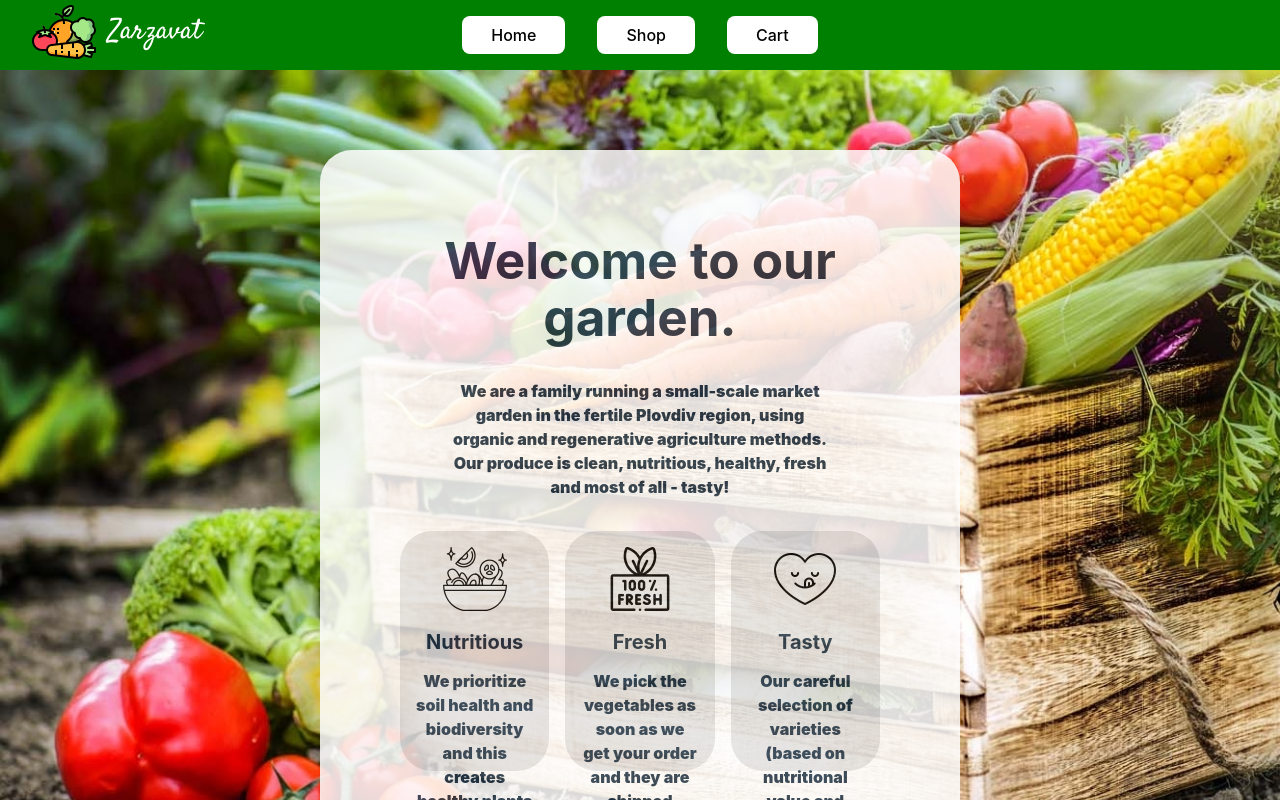
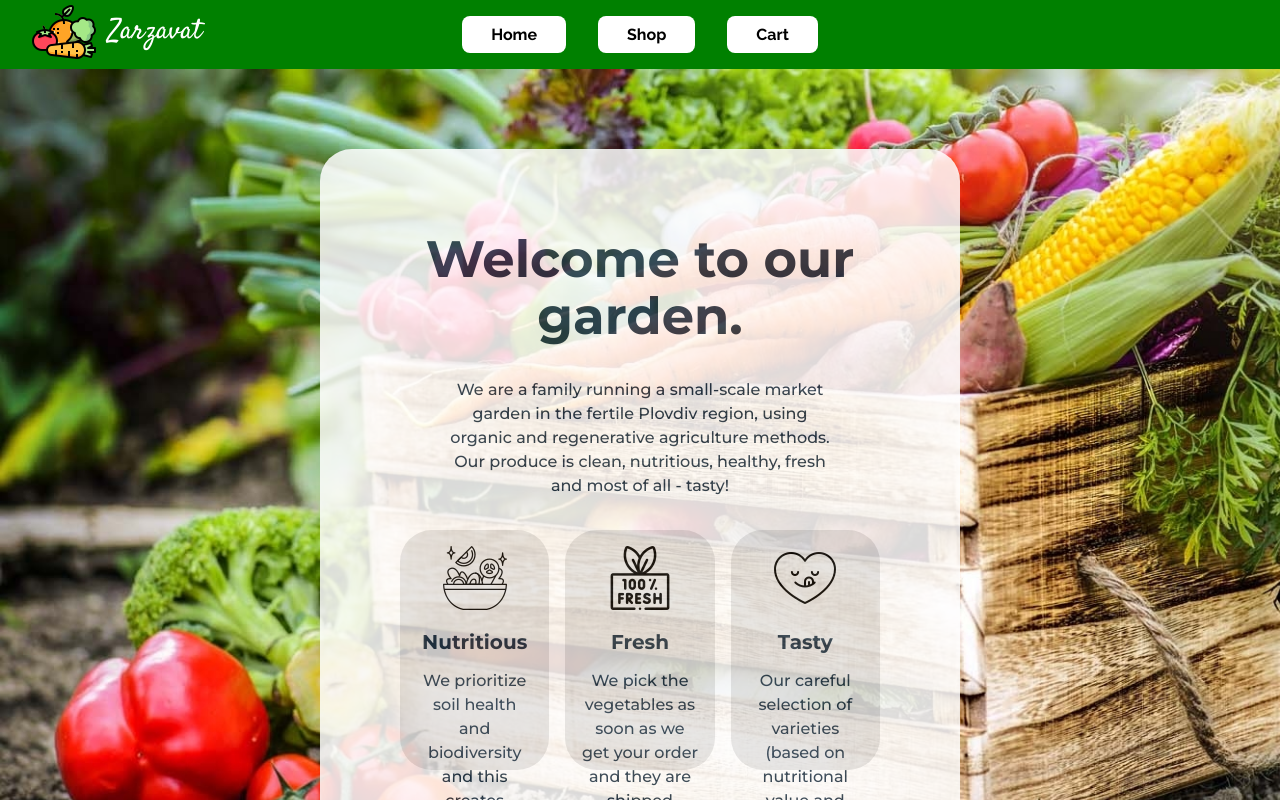
Before and after one commit to dobrqka/shopping-cart, a React (Vite) app: page / in a window 1280 px wide. Shown: the top 800 px of the page. Built offline with nearby package versions, Linux system fonts and the light colour scheme.

Commit message:
Add fonts

```diff
--- a/index.html
+++ b/index.html
@@ -20,6 +20,10 @@
       href="https://fonts.googleapis.com/css2?family=Montserrat:ital,wght@0,100..900;1,100..900&display=swap"
       rel="stylesheet"
     />
+    <link
+      href="https://fonts.googleapis.com/css2?family=Raleway:ital,wght@0,100..900;1,100..900&display=swap"
+      rel="stylesheet"
+    />
   </head>
   <body>
     <div id="root"></div>
--- a/src/styles/cart/Cart.css
+++ b/src/styles/cart/Cart.css
@@ -7,10 +7,13 @@
   background-size: fill;
   background-position: center;
   background-attachment: fixed;
+  font-family: "Montserrat", sans-serif;
+  font-optical-sizing: auto;
+  font-style: normal;
 }
 
 .cart .back-button {
-  z-index: 1;
+  z-index: 2;
 }
 
 .cart h1 {
--- a/src/styles/cart/PriceCalculator.css
+++ b/src/styles/cart/PriceCalculator.css
@@ -5,6 +5,7 @@
   margin: 1.5rem;
   border-radius: 8px;
   font-size: 1.25rem;
+  align-items: center;
 }
 
 .price-calculator *:nth-child(n) {
--- a/src/styles/home/BulletItem.css
+++ b/src/styles/home/BulletItem.css
@@ -8,3 +8,7 @@
 .bullet-item h1 {
   font-size: 1.25rem;
 }
+
+.bullet-item p {
+  font-weight: 500;
+}
--- a/src/styles/home/Home.css
+++ b/src/styles/home/Home.css
@@ -7,6 +7,9 @@
   background-repeat: no-repeat;
   background-size: cover;
   text-align: center;
+  font-family: "Montserrat", sans-serif;
+  font-optical-sizing: auto;
+  font-style: normal;
 }
 
 .home-modal {
@@ -19,4 +22,5 @@
 
 .home-modal > p {
   padding: 0 15%;
+  font-weight: 500;
 }
--- a/src/styles/navigation/NavButton.css
+++ b/src/styles/navigation/NavButton.css
@@ -4,6 +4,10 @@
   padding: 0.5rem 1.75rem;
   position: relative;
   transition: 0.5s;
+  font-family: "Raleway", sans-serif;
+  font-optical-sizing: auto;
+  font-style: normal;
+  font-weight: 700;
 }
 
 .nav-button span {
--- a/src/styles/pay/Calculator.css
+++ b/src/styles/pay/Calculator.css
@@ -14,5 +14,5 @@
 }
 
 .calculator p:last-child {
-  font-weight: 900;
+  font-weight: 800;
 }
--- a/src/styles/pay/OrderItem.css
+++ b/src/styles/pay/OrderItem.css
@@ -6,6 +6,10 @@
   justify-content: center;
   align-items: center;
   border-bottom: 1px solid white;
+}
+
+.order-item p {
+  font-weight: 700;
 }
 
 .order-item .image-container {
--- a/src/styles/pay/Pay.css
+++ b/src/styles/pay/Pay.css
@@ -12,6 +12,7 @@
   background-position: center;
   background-attachment: fixed;
   margin: 0;
+  font-family: "Montserrat", sans-serif;
 }
 
 .pay h1 {
@@ -20,6 +21,7 @@
   border-radius: 8px;
   color: rgb(128, 128, 128);
   margin-bottom: 0;
+  font-family: "Raleway", sans-serif;
 }
 
 .pay h2 {
@@ -27,6 +29,7 @@
   padding: 0.5rem 2rem;
   border-radius: 8px;
   background-color: rgba(255, 37, 37, 0.9);
+  font-family: "Raleway", sans-serif;
 }
 
 .pay .back-button {
--- a/src/styles/pay/ThankYou.css
+++ b/src/styles/pay/ThankYou.css
@@ -3,6 +3,8 @@
   display: flex;
   flex-direction: column;
   align-items: center;
+  justify-content: center;
+  font-family: "Montserrat", sans-serif;
 }
 
 .thank-you button {
@@ -13,3 +15,7 @@
 .thank-you img {
   margin-top: 0;
 }
+
+.thank-you p {
+  font-weight: 600;
+}
--- a/src/styles/shop/ProductItem.css
+++ b/src/styles/shop/ProductItem.css
@@ -9,6 +9,7 @@
   font-size: 1rem;
   background-color: rgb(172, 172, 172);
   color: white;
+  font-family: "Raleway", sans-serif;
 }
 
 .product-item h3,
@@ -40,11 +41,12 @@
 }
 
 .add-button {
-  padding: 0.5rem 2rem;
+  padding: 0.5rem 1rem;
   background-color: green;
   color: white;
   outline: none;
   transition: 0.4s;
+  font-weight: 700;
 }
 
 .add-button:hover {
--- a/src/styles/shop/Shop.css
+++ b/src/styles/shop/Shop.css
@@ -11,6 +11,9 @@
   margin: 0;
   padding: 0;
   position: relative;
+  font-family: "Montserrat", sans-serif;
+  font-optical-sizing: auto;
+  font-style: normal;
 }
 
 .shop .back-button {
```
